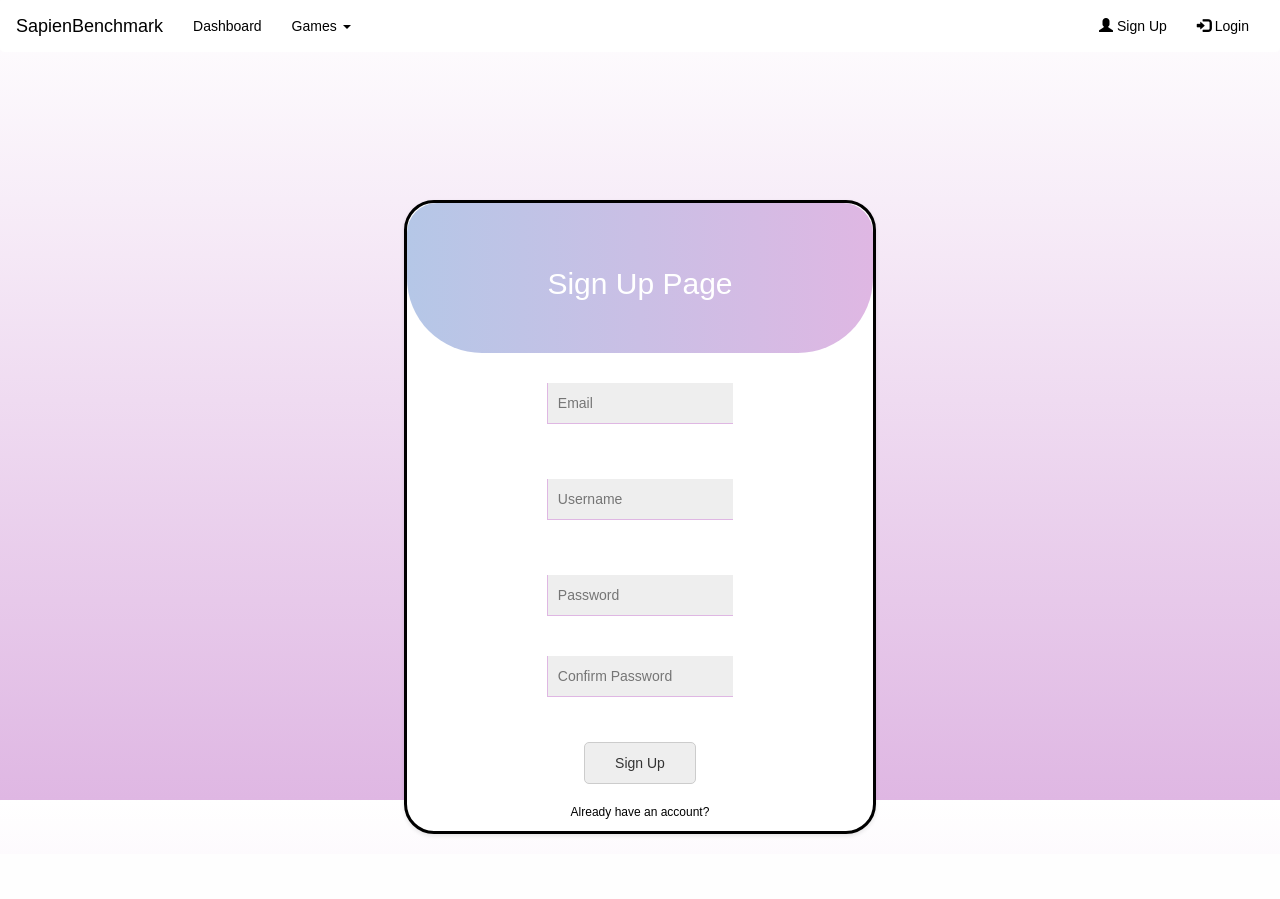
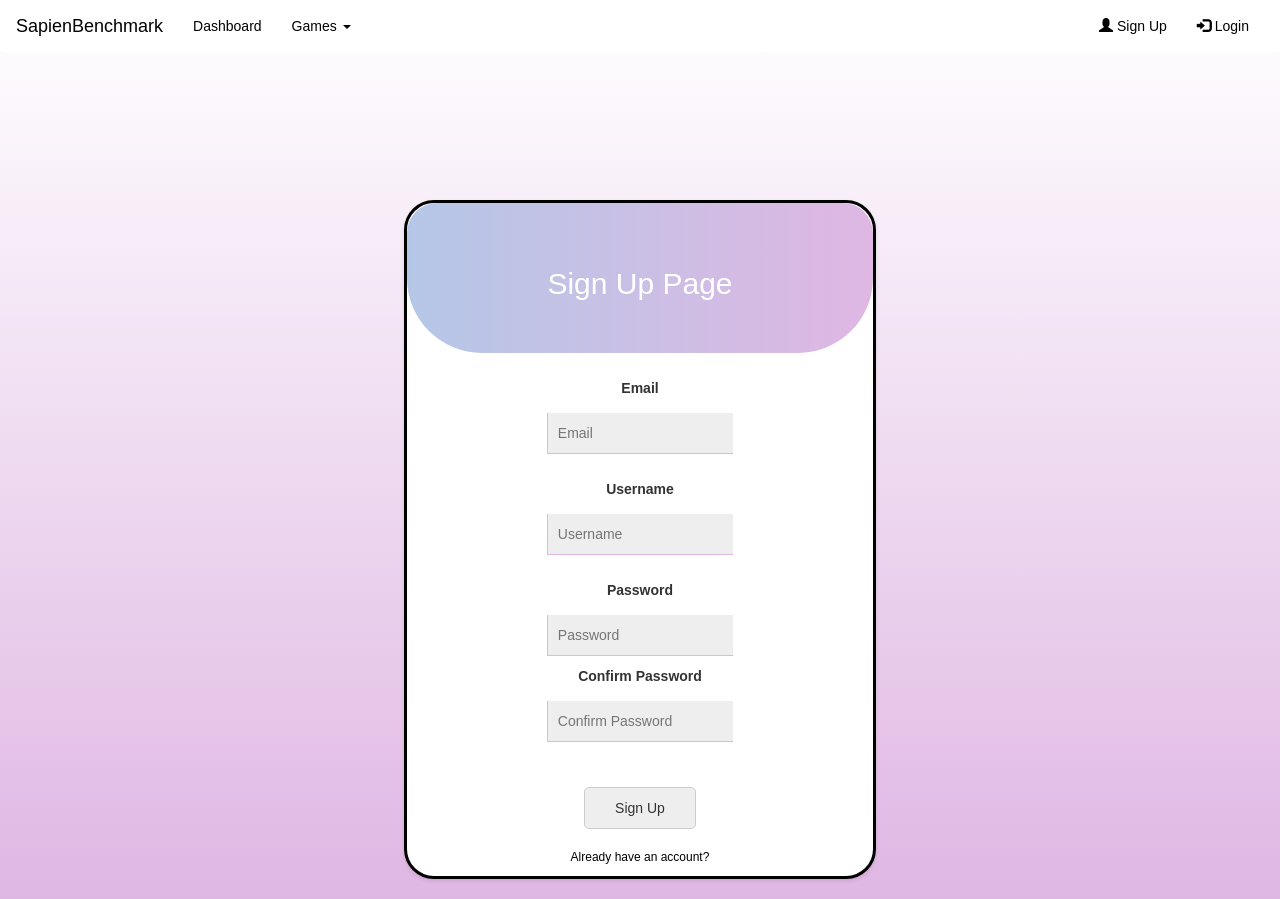
Before and after one commit to cjcol01/SapienBenchmark, a Flask app: page /signup in a window 1280 px wide. Before the commit the page ends 837 px from the top, so only its background shows below. Run offline with Flask 3, Linux system fonts and the light colour scheme; some libraries are stand-ins or nearby versions.

Commit message:
wave changes

```diff
--- a/Section_2/app/static/CSS/signup.css
+++ b/Section_2/app/static/CSS/signup.css
@@ -2,9 +2,8 @@ html,
 body {
     font-family: Arial, sans-serif;
     text-align: center;
-    /* background-color: #dfb7e3; */
     background: linear-gradient(to bottom, white, #dfb7e3);
-    height: 100%;
+    min-height: 100vh;
 }
 
 .test {
@@ -12,11 +11,12 @@ body {
     padding: 20px;
     width: 40%;
     margin: 0 auto;
-    /* background-color: #2b87d1; */
     display: block;
-    margin-top: 20px;
 }
 
+#space-email {
+    margin-top: 25px;
+}
 .blue {
     background-color: white;
     box-shadow: 0 2px 4px rgba(0, 0, 0, 0.1);
@@ -63,7 +63,7 @@ form {
 }
 
 .input {
-    margin-top: 30px;
+    margin-top: 0px;
     background-color: #eee;
     border: none;
     border-left: #dfb7e3 solid 1px;
@@ -83,6 +83,10 @@ form {
     width: 100%;
 }
 
+label {
+    display: block;
+    font-size: 14px;
+}
 .test:hover .top {
     transition: 0.4s;
     border-radius: 30px 30px 10px 10px;
--- a/Section_2/app/static/CSS/typing.css
+++ b/Section_2/app/static/CSS/typing.css
@@ -24,6 +24,11 @@ body {
     margin-bottom: 20px;
     border-radius: 8px;
     /* background-color: #d5e7f6; */
+}
+
+label {
+    color: white;
+    font-size: 20px;
 }
 
 #input.correct {
--- a/Section_2/app/templates/aimtrainer.html
+++ b/Section_2/app/templates/aimtrainer.html
@@ -92,7 +92,9 @@
                     <div class="css-17nnhwz e6yfngs4" style="width: 100px; height: 2px"></div>
                 </div>
             </div>
-            <h2 id="preGameTextBottom" class="pre-game-text-bottom">Click the target as fast as you can!</h2>
+            <h2 id="preGameTextBottom" class="pre-game-text-bottom">
+                Click the target as fast as you can!
+            </h2>
             <div id="gameOverPopup" class="game-over-popup" style="display: none">
                 <p id="averageTimeMessage"></p>
                 <p>Save your score and try again!</p>
--- a/Section_2/app/templates/login.html
+++ b/Section_2/app/templates/login.html
@@ -78,12 +78,14 @@
                 <div class="top">
                     <h1>Log In Page</h1>
                 </div>
-
                 <form method="POST" action="" id="loginForm">
                     {{ form.hidden_tag() }}
+
+                    <label id="space-email" for="email">Email</label>
                     <input type="email" placeholder="Email" class="input" name="email" id="email" required />
                     <small id="emailError" class="form-error"></small>
 
+                    <label for="password">Password</label>
                     <input type="password" placeholder="Password" class="input" name="password" id="password" required />
                     <small id="passwordError" class="form-error"></small>
 
@@ -94,6 +96,7 @@
                     <a href="/signup" class="signup">Don't have an account?</a>
                 </form>
 
+
         </section>
         <script src="../static/JS/login.js"></script>
     </body>
--- a/Section_2/app/templates/signup.html
+++ b/Section_2/app/templates/signup.html
@@ -82,20 +82,51 @@
                 <form method="POST" action="" id="signupForm">
                     {{ form.hidden_tag() }}
 
-                        <input type="email" placeholder="Email" class="input" name="email" id="email" required />
+                    <label id="space-email" for="email">Email</label>
+                    <input
+                        type="email"
+                        placeholder="Email"
+                        class="input"
+                        name="email"
+                        id="email"
+                        required
+                    />
                     <small id="emailError" class="form-error"></small>
 
-                        <input type="text" placeholder="Username" class="input" name="username" id="username" required />
+                    <label for="username">Username</label>
+                    <input
+                        type="text"
+                        placeholder="Username"
+                        class="input"
+                        name="username"
+                        id="username"
+                        required
+                    />
                     <small id="usernameError" class="form-error"></small>
 
-                        <input type="password" placeholder="Password" class="input" name="password" id="password" required />
-                        <input type="password" placeholder="Confirm Password" class="input" name="confirm" id="confirmPassword" required />
+                    <label for="password">Password</label>
+                    <input
+                        type="password"
+                        placeholder="Password"
+                        class="input"
+                        name="password"
+                        id="password"
+                        required
+                    />
+
+                    <label for="confirmPassword">Confirm Password</label>
+                    <input
+                        type="password"
+                        placeholder="Confirm Password"
+                        class="input"
+                        name="confirm"
+                        id="confirmPassword"
+                        required
+                    />
                     <small id="passwordError" class="form-error"></small>
 
                     <button name="signup" type="submit">Sign Up</button>
                     <a href="/login" class="signup">Already have an account?</a>
-                    </form>
-
                 </form>
             </section>
         </section>
--- a/Section_2/app/templates/typing.html
+++ b/Section_2/app/templates/typing.html
@@ -79,13 +79,12 @@
                 <h2 class="challenge">How many words per minute can you type?</h2>
                 <p id="quote"></p>
 
-                <!-- <label>input  -->
+                <label for="input">Start typing!</label>
                 <textarea
                     id="input"
                     onpaste="return false;"
                     placeholder="Start typing..."
                 ></textarea>
-                <!-- </label> -->
 
                 <h3 id="timer">Time left: 60s</h3>
                 <h3 id="wpm">WPM: 0</h3>
```
Lines whose indentation alone changed are shown as unchanged.
